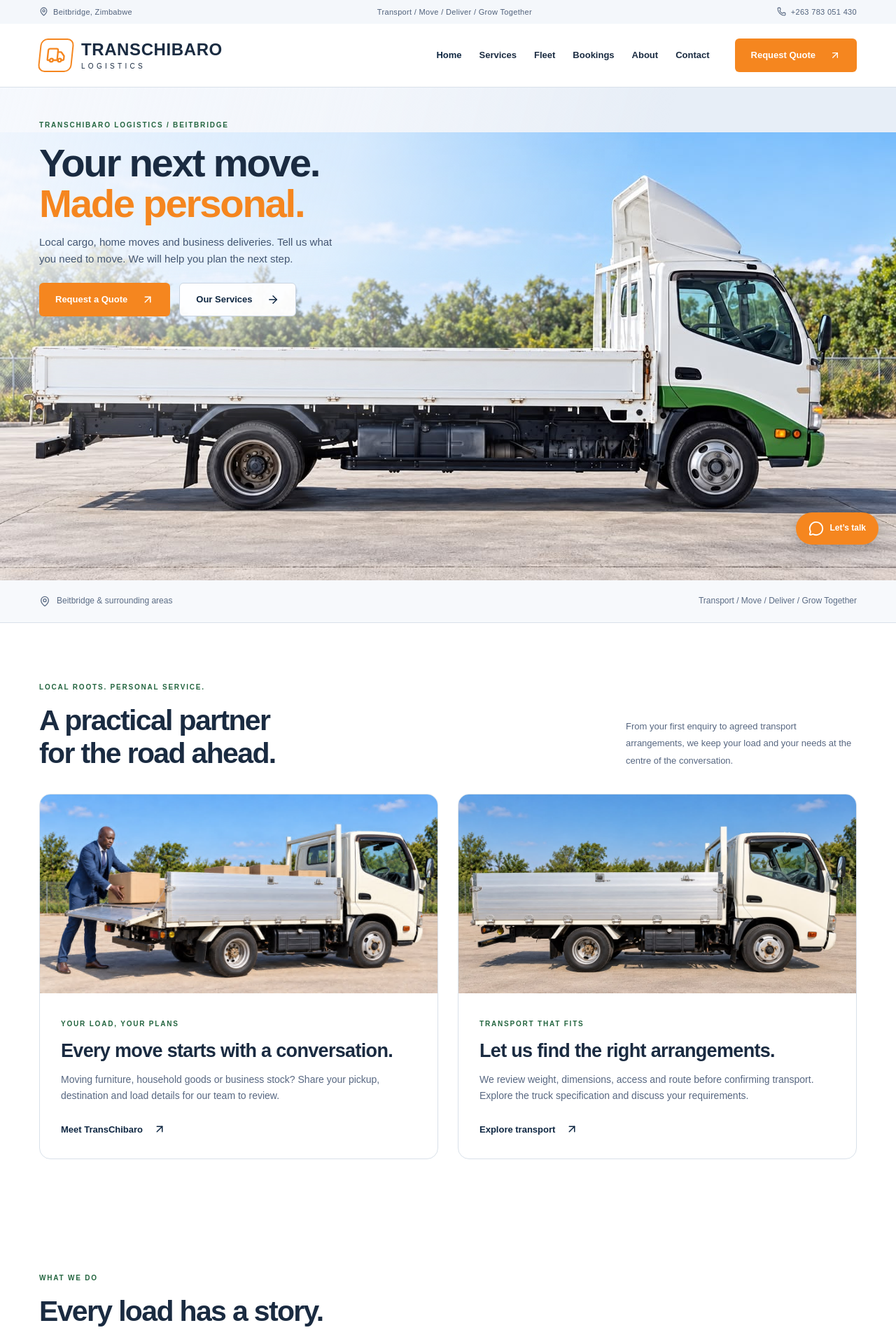
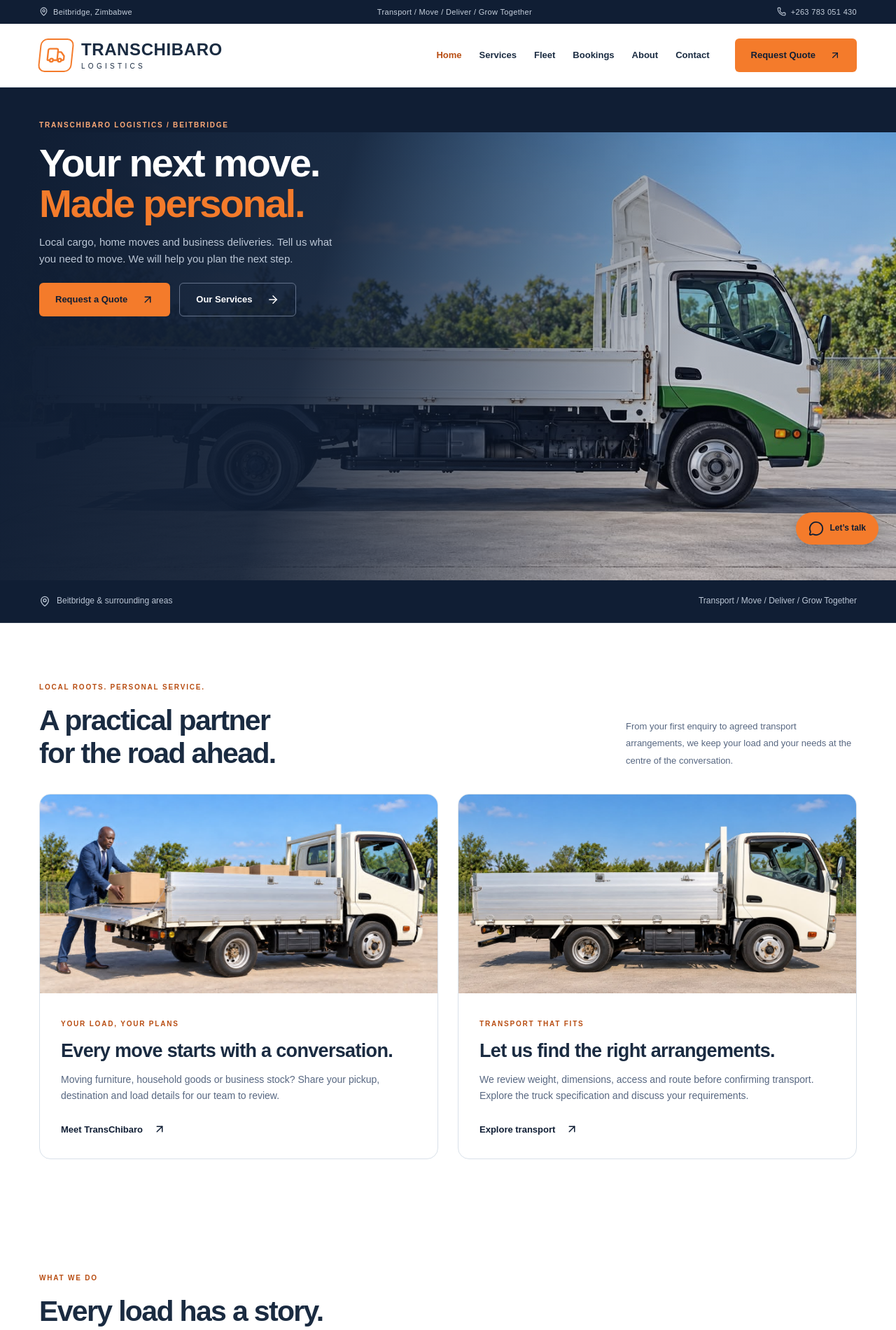
Before and after one commit to arnold1990-cell/chibaro-logistics, a Next.js app in the folder frontend/: page / in a window 1280 px wide. Shown: the top 1900 px of the page at 70% size. Built offline with nearby package versions, Linux system fonts and the light colour scheme; no server answers.

Commit message:
commit color

```diff
--- a/frontend/app/globals.css
+++ b/frontend/app/globals.css
@@ -1,7 +1,7 @@
 @import "tailwindcss";
 :root {
-  --navy: #0f2742;
-  --orange: #f5861f;
+  --navy: #101e34;
+  --orange: #f47b2b;
   --ink: #1a2b41;
   --muted: #576781;
   --line: #d9e1ea;
@@ -144,7 +144,7 @@
 }
 .navlinks a[aria-current="page"],
 .navlinks a:hover {
-  color: #23653f;
+  color: #b84d12;
 }
 .button {
   display: inline-flex;
@@ -192,7 +192,7 @@
   font-size: 10px;
   letter-spacing: 0.18em;
   font-weight: 750;
-  color: #23653f;
+  color: #b84d12;
   display: inline-flex;
   align-items: center;
   gap: 10px;
@@ -297,7 +297,7 @@
   margin-bottom: 36px;
 }
 .service-number svg {
-  color: #287447;
+  color: var(--orange);
 }
 .service-card h3 {
   font-size: 18px;
@@ -339,7 +339,7 @@
 .step > span {
   font-size: 13px;
   border: 1px solid #b8d0ba;
-  color: #23653f;
+  color: #b84d12;
   display: inline-flex;
   border-radius: 50%;
   width: 42px;
@@ -573,7 +573,7 @@
   gap: 30px;
 }
 .smart-grid svg {
-  color: #287447;
+  color: var(--orange);
   margin-bottom: 14px;
 }
 .smart-grid h3 {
@@ -676,7 +676,7 @@
   font-size: 10px;
 }
 .chat-panel a {
-  color: #23653f;
+  color: #b84d12;
   font-size: 12px;
 }
 .chat-panel form {
@@ -1257,26 +1257,26 @@
 @media (max-width: 550px) { .nav { height: auto; min-height: 76px; flex-wrap: wrap; padding-top: 12px; padding-bottom: 12px; } .menu-toggle { margin-left: auto; } .nav-cta { margin-left: 0; } .navlinks.open { top: 100%; } .header { position: relative; z-index: 20; } .slider-caption { font-size: 14px; } }
 
 /* Public-facing palette refresh aligned to navy/orange brand tones. */
-.topbar { background: #f4f7fb; color: #50617b; }
-.navlinks a[aria-current="page"], .navlinks a:hover { color: var(--navy); }
-.button, .chat-toggle { background: var(--orange); color: #ffffff; }
-.button:hover { background: #df7314; }
+.topbar { background: var(--navy); color: #c6d0dd; }
+.navlinks a[aria-current="page"], .navlinks a:hover { color: #b84d12; }
+.button, .chat-toggle { background: var(--orange); color: var(--navy); }
+.button:hover { background: #ff9758; }
 .button.secondary { color: var(--navy); background: #fffffff2; border: 1px solid #c9d4e2; }
 .button.secondary:hover { background: #f5f8fc; }
-.photo-hero { position: relative; height: clamp(620px, 55vw, 900px); background: #e7eef7; isolation: isolate; }
+.photo-hero { position: relative; height: clamp(620px, 55vw, 900px); background: var(--navy); color: white; isolation: isolate; }
 .transport-photo { position: relative; display: block; width: 100%; border: 0; padding: 0; background: transparent; }
 .transport-photo img { display: block; width: 100%; height: auto; aspect-ratio: 2 / 1; object-fit: contain; }
 .transport-photo:focus-visible { outline: 3px solid var(--orange); outline-offset: -5px; z-index: 3; }
 .hero-photo { position: absolute; inset: 0; height: 100%; }
 .hero-photo img { height: 100%; object-fit: contain; object-position: center bottom; }
-.hero-wash { position: absolute; inset: 0; mask-image: linear-gradient(to bottom, #000 35%, transparent 75%); background: linear-gradient(105deg, #f7f9fdea, #f7f9fdb3 36%, transparent 66%); pointer-events: none; }
+.hero-wash { position: absolute; inset: 0; background: linear-gradient(105deg, #101e34 5%, #101e34eb 36%, #101e3433 75%); pointer-events: none; }
 .photo-hero-content { position: relative; padding-top: 40px; pointer-events: none; }
 .photo-hero-copy { max-width: 510px; }
 .photo-hero h1 { font-size: clamp(40px, 4.4vw, 64px); margin: 14px 0; line-height: 1.03; }
-.photo-hero-copy > p { max-width: 425px; color: #435672; font-size: 15px; line-height: 1.6; }
+.photo-hero-copy > p { max-width: 425px; color: #bcc7d6; font-size: 15px; line-height: 1.6; }
 .photo-hero .actions { margin-top: 22px; pointer-events: auto; width: fit-content; }
-.home-location { background: #f7f9fc; border-bottom: 1px solid var(--line); }
-.home-location .container { display: flex; align-items: center; justify-content: space-between; gap: 16px; padding-top: 20px; padding-bottom: 20px; font-size: 12px; color: #5a6b84; }
+.home-location { background: var(--navy); border-bottom: 1px solid #ffffff1a; }
+.home-location .container { display: flex; align-items: center; justify-content: space-between; gap: 16px; padding-top: 20px; padding-bottom: 20px; font-size: 12px; color: #bcc7d6; }
 .home-location span:first-child { display: flex; align-items: center; gap: 9px; }
 .photo-card-grid { display: grid; grid-template-columns: 1fr 1fr; gap: 28px; }
 .transport-card { border: 1px solid var(--line); border-radius: 16px; background: #ffffff; overflow: hidden; transition: transform 220ms ease, box-shadow 220ms ease; }
@@ -1292,15 +1292,15 @@
 .text-link { color: var(--navy); }
 .area-section { background: var(--navy); color: #ffffff; }
 .area-section .eyebrow { color: #ffd2a6; }
-.area-section h2 em { color: #ffd2a6; }
+.area-section h2 em { color: var(--orange); }
 .area-grid p { color: #d9e3f2; }
 .area-card { background: #ffffff12; border-color: #ffffff30; }
 .area-pill { border-color: #ffffff4d; color: #edf3ff; }
-footer { background: #f7f9fc; color: var(--ink); border-top: 1px solid var(--line); }
-.footer-grid .brand { color: var(--ink); }
-.footer-grid p, .footer-grid > div > a:not(.brand), .footer-bottom { color: #5b6b84; }
-.footer-grid .eyebrow { color: var(--navy); }
-.footer-bottom { border-top-color: var(--line); }
+footer { background: #0c1829; color: #dce3ed; border-top: 1px solid #ffffff1a; }
+.footer-grid .brand { color: white; }
+.footer-grid p, .footer-grid > div > a:not(.brand), .footer-bottom { color: #bac4d2; }
+.footer-grid .eyebrow { color: #ffab77; }
+.footer-bottom { border-top-color: #ffffff1a; }
 .truck-slider { background: #f7f9fc; color: var(--ink); border-color: var(--line); box-shadow: none; }
 .slider-heading { color: #5a6b84; }
 .slider-arrow { color: var(--navy); border-color: #b5c5da; }
@@ -1308,7 +1308,7 @@
 @media (max-width: 800px) {
   .photo-hero { height: 680px; }
   .photo-hero-content { padding-top: 36px; }
-  .hero-wash { background: linear-gradient(180deg, #f7f9fdf5, #f7f9fdd6 35%, transparent 65%); }
+  .hero-wash { background: linear-gradient(180deg, #101e34, #101e34e6 35%, #101e3433 85%); }
   .photo-hero-copy { max-width: 460px; }
   .home-location .container { flex-wrap: wrap; }
 }
@@ -1356,7 +1356,7 @@
   .navlinks a[aria-current="page"] { background: #e8eff9; color: var(--navy); }
   .mobile-dock { position: fixed; bottom: 0; left: 0; right: 0; z-index: 45; display: grid; grid-template-columns: minmax(0, 1.8fr) 1fr 1fr; gap: 8px; align-items: center; padding: 10px max(12px, env(safe-area-inset-left)) calc(10px + env(safe-area-inset-bottom)); background: #fffffff7; border-top: 1px solid var(--line); box-shadow: 0 -5px 25px #0f27420f; }
   .mobile-dock a, .mobile-dock button { display: flex; align-items: center; justify-content: center; flex-direction: column; gap: 3px; min-height: 52px; border: 0; border-radius: 12px; background: transparent; color: #415570; font-size: 12px; font-weight: 650; }
-  .mobile-dock .dock-quote { flex-direction: row; gap: 6px; background: var(--orange); color: white; font-size: 13px; }
+  .mobile-dock .dock-quote { flex-direction: row; gap: 6px; background: var(--orange); color: var(--navy); font-size: 13px; }
   .mobile-dock [aria-expanded="true"], .mobile-dock a[aria-current="page"]:not(.dock-quote) { background: #edf2f9; }
   .chat { bottom: calc(88px + env(safe-area-inset-bottom)); right: 14px; }
   .chat-toggle { min-height: 46px; padding: 10px 14px; }
@@ -1372,7 +1372,7 @@
   .text-link, .service-card a { min-height: 44px; font-size: 14px; }
   .footer-grid > div > a:not(.brand), .footer-bottom a { display: inline-flex; align-items: center; min-height: 44px; }
   .footer-grid > div > a:not(.brand) { display: flex; }
-  .photo-hero { display: flex; flex-direction: column; height: auto; background: #edf3fa; }
+  .photo-hero { display: flex; flex-direction: column; height: auto; background: var(--navy); }
   .photo-hero-content { order: 1; margin: 0; padding-top: 32px; padding-bottom: 28px; }
   .photo-hero-copy { max-width: 560px; }
   .photo-hero-copy > p { max-width: 480px; font-size: 16px; }
@@ -1402,3 +1402,8 @@
   .mobile-dock .dock-quote svg { display: none; }
   .area-card { padding: 24px 16px; }
 }
+
+/* Reference palette on the photographic hero. */
+.photo-hero .eyebrow { color: #ffab77; }
+.photo-hero .button.secondary { color: white; background: transparent; border-color: #63718a; }
+.photo-hero .button.secondary:hover { background: #ffffff14; }
```
